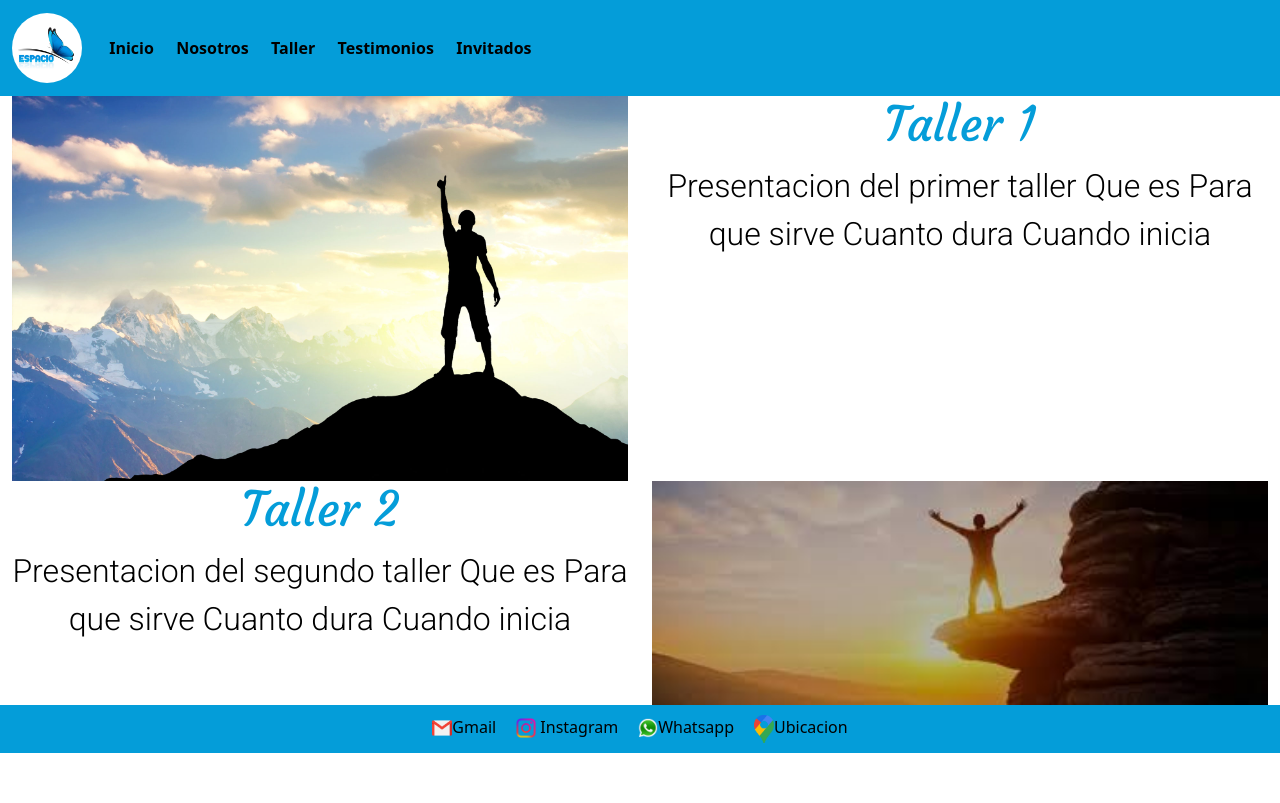
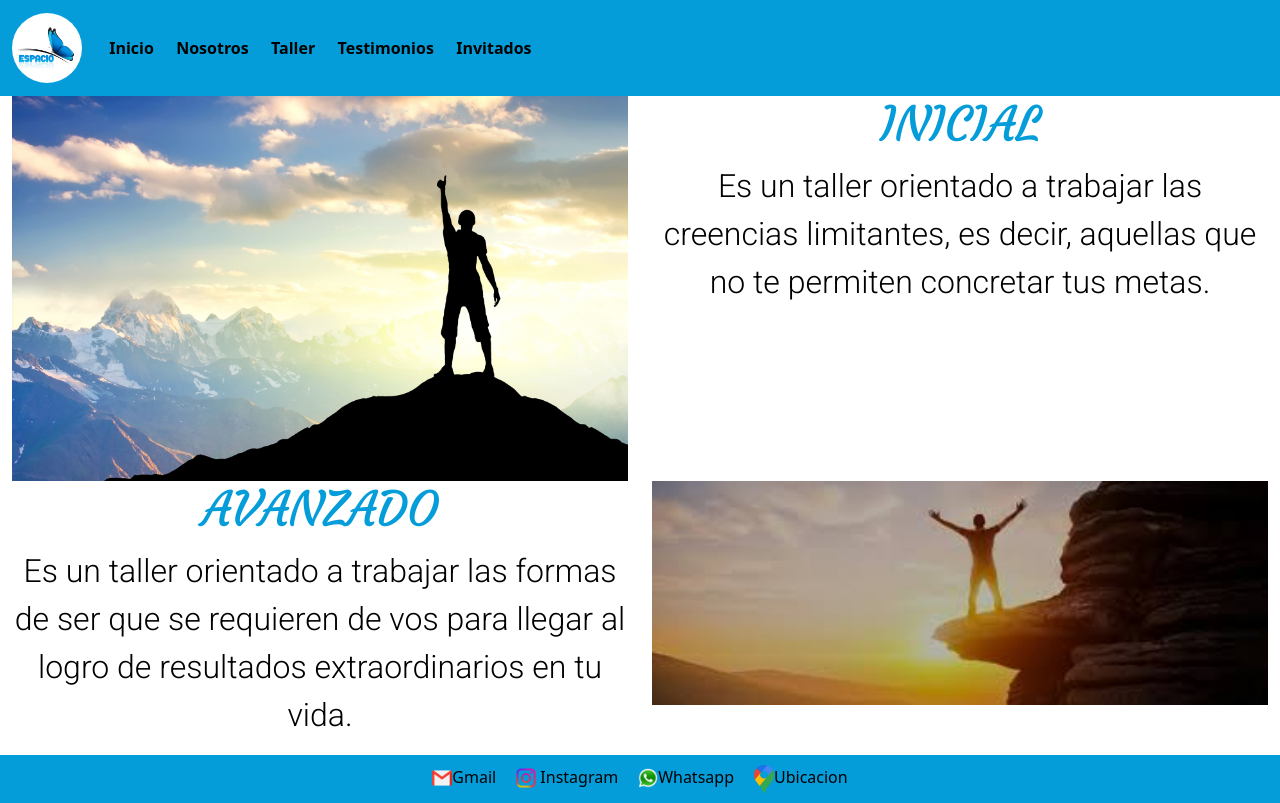
Before and after one commit to maurofreyre/PF-FREYREMAURO, a website: page Taller.html in a window 1280 px wide. Drawn offline with nearby package versions, Linux system fonts and the light colour scheme.

Commit message:
Proyectofinal

```diff
--- a/Taller.html
+++ b/Taller.html
@@ -17,7 +17,6 @@
         <link rel="icon" type="image/png" sizes="32x32" href="./img/favicon-32x32.png">
         <link rel="stylesheet" href="./css/estilo.css">
         <title>ESPACIO | Talleres</title>
-</head>
 <body>
 <header>
         <nav class="navbar navbar-expand-lg text-center">
@@ -56,22 +55,12 @@
                 <img src="./img/taller 1.jpg" width="100%" alt="suculenta1">
             </div>
             <div class="col-xs-12 col-sm-12 col-lg-6 text-center">
-                <h2 class="animate__animated animate__fadeInUp">Taller 1</h2>
-                <p>Presentacion del primer taller
-                    Que es
-                    Para que sirve
-                    Cuanto dura
-                    Cuando inicia
-                </p>
+                <h2 class="animate__animated animate__fadeInUp">INICIAL</h2>
+                <p>Es un taller orientado a trabajar las creencias limitantes, es decir, aquellas que no te permiten concretar tus metas.</p>
             </div>
             <div class="col-xs-12 col-sm-12 col-lg-6 text-center">
-                <h2 class="animate__animated animate__fadeInUp">Taller 2</h2>
-                <p>Presentacion del segundo taller
-                    Que es
-                    Para que sirve
-                    Cuanto dura
-                    Cuando inicia
-                </p>
+                <h2 class="animate__animated animate__fadeInUp">AVANZADO</h2>
+                <p>Es un taller orientado a trabajar las formas de ser que se requieren de vos para llegar al logro de resultados extraordinarios en tu vida.</p>
             </div>
             <div class="col-xs-12 col-sm-12 col-lg-6 text-center ">
                 <img src="./img/taller 2.jpeg" width="100%" alt="suculenta3">
@@ -99,5 +88,7 @@
     </div>
     </nav>
 </footer>
+</div>
 <script src="https://cdn.jsdelivr.net/npm/bootstrap@5.3.0-alpha3/dist/js/bootstrap.bundle.min.js" integrity="sha384-ENjdO4Dr2bkBIFxQpeoTz1HIcje39Wm4jDKdf19U8gI4ddQ3GYNS7NTKfAdVQSZe" crossorigin="anonymous"></script>
 </body>
+</html>
```
Also changed, not shown: Invitados.html (+2 -5 lines), Nosotros.html (+5 -4 lines), index.html (+4 -9 lines), Testimonios.html (indentation only), img/vale y majo.jpeg (added).
